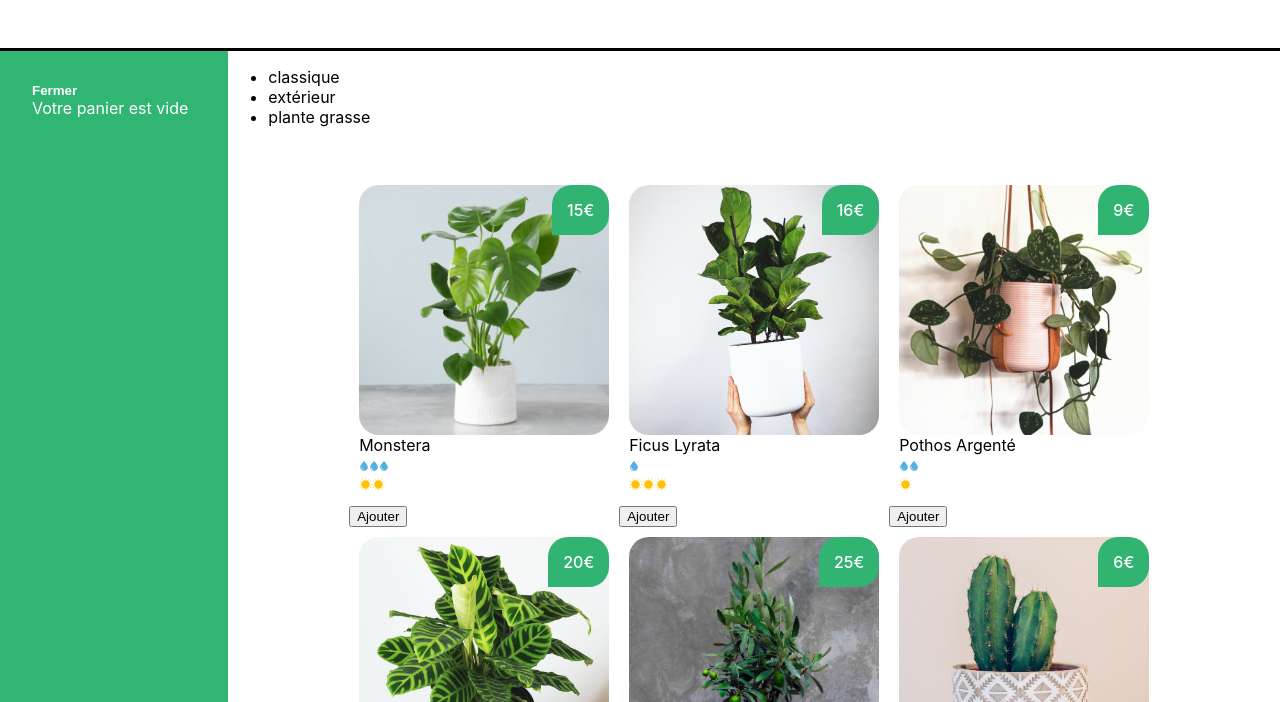
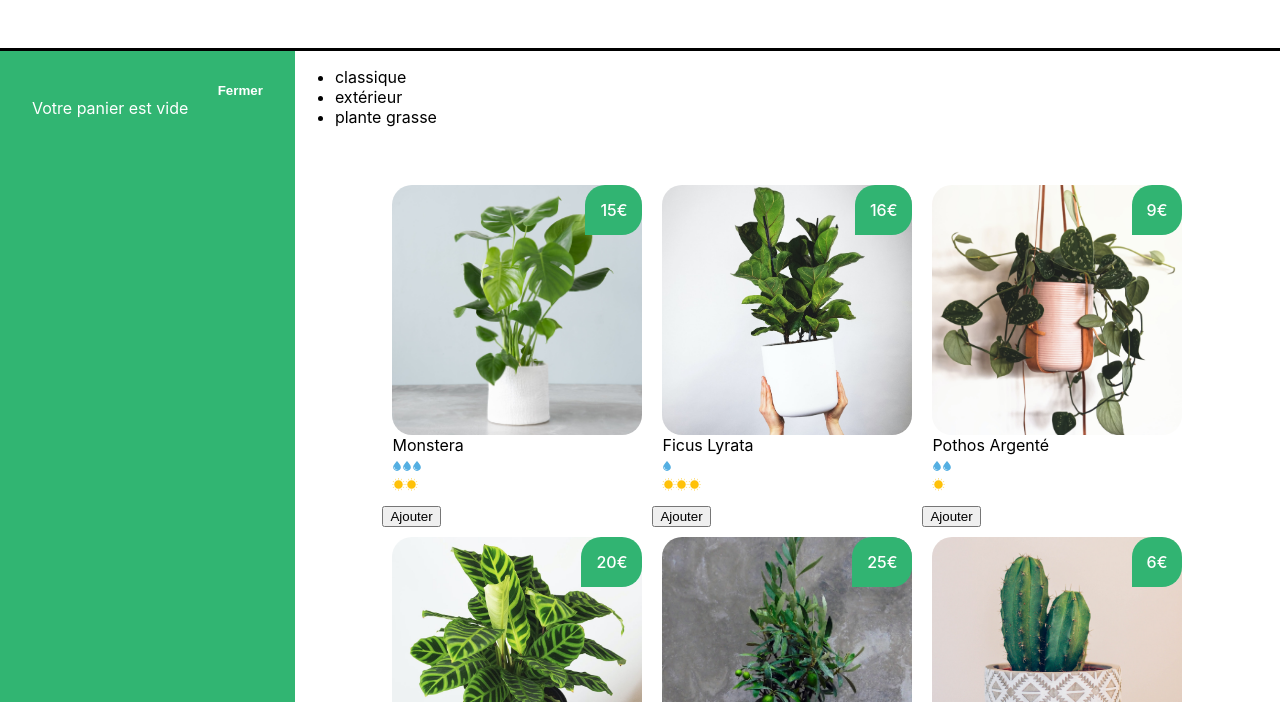
Before and after one commit to SOUFIANE-AIT-TALEB/react, a React app: page / in a window 1280 px wide. Shown: the part 98-800 px from the top of the page. Built offline with nearby package versions, Linux system fonts and the light colour scheme.

Commit message:
Update Cart.css
update Cart.css

```diff
--- a/src/styles/Cart.css
+++ b/src/styles/Cart.css
@@ -5,7 +5,7 @@
 	display: flex;
 	flex-direction: column;
 	justify-content: flex-start;
-	width: 200px;
+	width: 300px;
 }
 
 .lmj-cart-add-button {
@@ -22,11 +22,12 @@
 	align-self: self-start;
 	padding: 0;
 	color: white;
+	align-self: flex-end;
 }
 
 .lmj-cart-closed {
 	padding: 32px;
-	width: 200px;
+	width: 300px;
 }
 
 .lmj-cart-closed > button {
```
